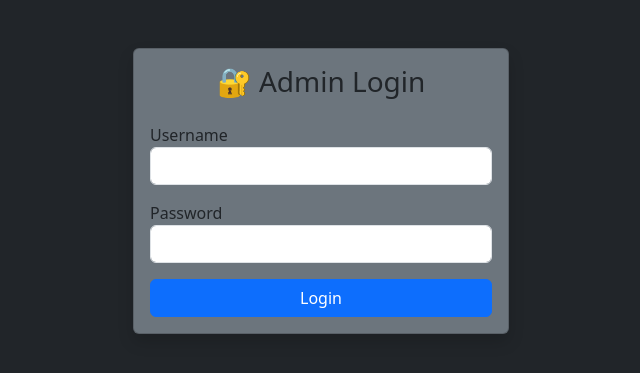
After one commit to saralray/voting-webapp, a Flask app: template templates/login.html in a window 1280 px wide. The commit adds this page. Shown: the top 373 px of the page, without its empty margins (319-959 px from the left). Run offline with Flask 3, Linux system fonts and the light colour scheme; the template is opened without the code that fills it, so the values that code supplies are empty; some libraries are stand-ins or nearby versions.

Commit message:
Implement admin login functionality and session management

```diff
--- /dev/null
+++ b/templates/login.html
@@ -0,0 +1,47 @@
+<!DOCTYPE html>
+<html>
+<head>
+<title>Login</title>
+<link href="https://cdn.jsdelivr.net/npm/bootstrap@5.3.2/dist/css/bootstrap.min.css" rel="stylesheet">
+</head>
+
+<body class="bg-dark text-white">
+
+<div class="container mt-5" style="max-width:400px">
+
+<div class="card bg-secondary shadow">
+<div class="card-body">
+
+<h3 class="text-center mb-4">🔐 Admin Login</h3>
+
+<form method="POST">
+
+<div class="mb-3">
+<label>Username</label>
+<input class="form-control" name="username" required>
+</div>
+
+<div class="mb-3">
+<label>Password</label>
+<input type="password" class="form-control" name="password" required>
+</div>
+
+<div class="d-grid">
+<button class="btn btn-primary">Login</button>
+</div>
+
+</form>
+
+{% if error %}
+<div class="alert alert-danger mt-3">
+{{error}}
+</div>
+{% endif %}
+
+</div>
+</div>
+
+</div>
+
+</body>
+</html>
```
Also changed, not shown: templates/index.html (+13 -2 lines), voting_web.py (+39 -1 lines).
